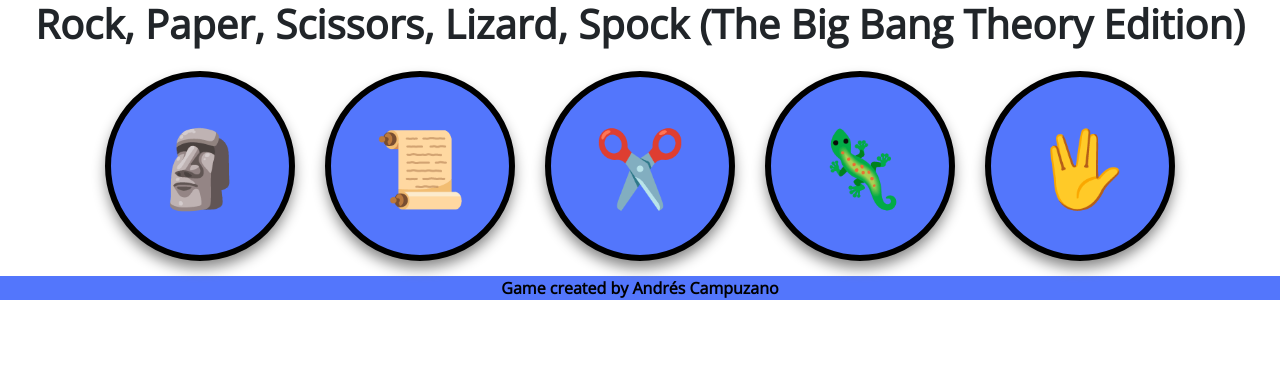
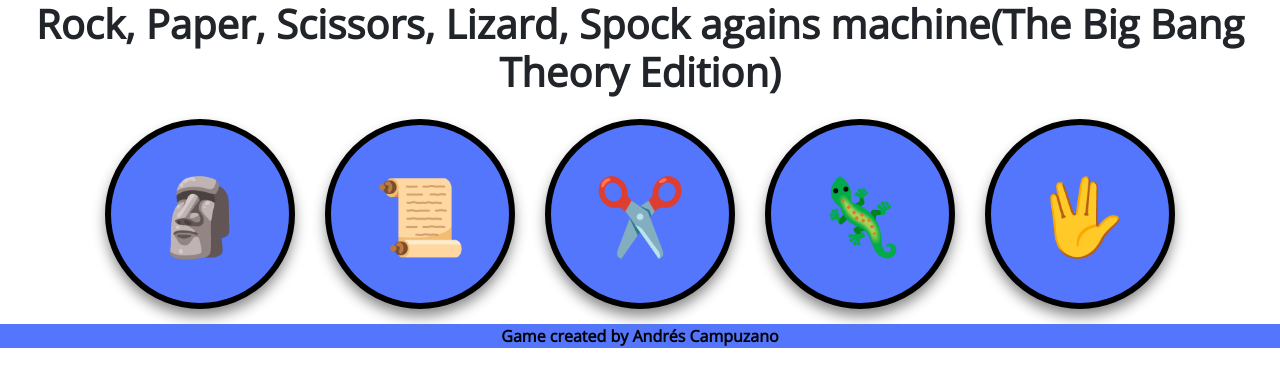
Before and after one commit to AndresCampuzano/Game-rock-paper-scissors-JavaScript, a plain HTML site: page index.html in a window 1280 px wide. Drawn offline with nearby package versions, Linux system fonts and the light colour scheme.

Commit message:
Changed title.

```diff
--- a/index.html
+++ b/index.html
@@ -14,7 +14,7 @@
 <body>
 
 
-    <h1>Rock, Paper, Scissors, Lizard, Spock (The Big Bang Theory Edition)</h1>
+    <h1>Rock, Paper, Scissors, Lizard, Spock agains machine(The Big Bang Theory Edition)</h1>
     <div class="container">
         <div class="item" data-toggle="modal" data-target="#exampleModal" id="rock">🗿</div>
         <div class="item" data-toggle="modal" data-target="#exampleModal" id="paper">📜</div>
```
